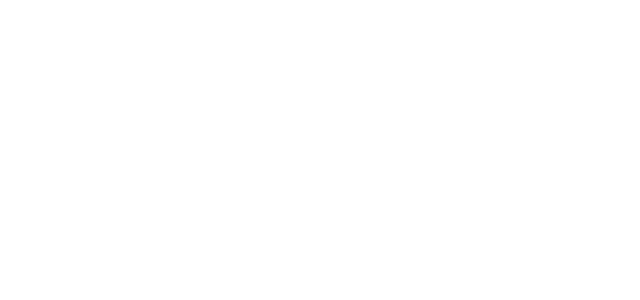
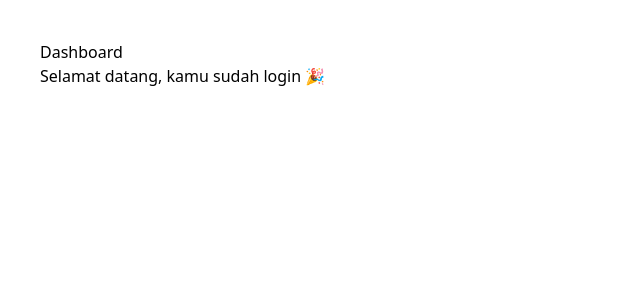
Before and after one commit to asepsaipullah09-ui/multicode-platform, a React (Vite) app in the folder client/: page /dashboard in a window 1280 px wide. Before the commit this address had no page. Shown: the top 300 px of the page, without its empty margins (0-640 px from the left). Built offline with nearby package versions, Linux system fonts and the light colour scheme; sample sign-in values are in the browser's storage.

Commit message:
feat: add protected dashboard page with JWT authentication

```diff
--- a/client/src/App.jsx
+++ b/client/src/App.jsx
@@ -1,6 +1,7 @@
 import { BrowserRouter, Routes, Route } from "react-router-dom";
 import Register from "./pages/Register";
 import Login from "./pages/Login";
+import Dashboard from "./pages/Dashboard";
 
 function App() {
   return (
@@ -9,6 +10,7 @@
         <Route path="/" element={<Login />} />
         <Route path="/register" element={<Register />} />
         <Route path="/login" element={<Login />} />
+        <Route path="/dashboard" element={<Dashboard />} />
       </Routes>
     </BrowserRouter>
   );
--- /dev/null
+++ b/client/src/pages/Dashboard.jsx
@@ -0,0 +1,23 @@
+import React, { useEffect } from "react";
+import { useNavigate } from "react-router-dom";
+
+const Dashboard = () => {
+  const navigate = useNavigate();
+
+  useEffect(() => {
+    const token = localStorage.getItem("token");
+
+    if (!token) {
+      navigate("/login");
+    }
+  }, [navigate]);
+
+  return (
+    <div style={{ padding: "40px" }}>
+      <h1>Dashboard</h1>
+      <p>Selamat datang, kamu sudah login 🎉</p>
+    </div>
+  );
+};
+
+export default Dashboard;
--- a/client/src/pages/Login.jsx
+++ b/client/src/pages/Login.jsx
@@ -1,7 +1,10 @@
 import { useState } from "react";
+import { useNavigate } from "react-router-dom";
 import API from "../services/api";
 
 function Login() {
+  const navigate = useNavigate();
+
   const [form, setForm] = useState({
     email: "",
     password: ""
@@ -19,9 +22,10 @@
     try {
       const res = await API.post("/auth/login", form);
 
-      localStorage.setItem("token", res.data.token);
-
-      alert("Login success!");
+      if (res.data.token) {
+        localStorage.setItem("token", res.data.token);
+        navigate("/dashboard");
+      }
     } catch (err) {
       alert(err.response?.data?.message || "Error");
     }
```
